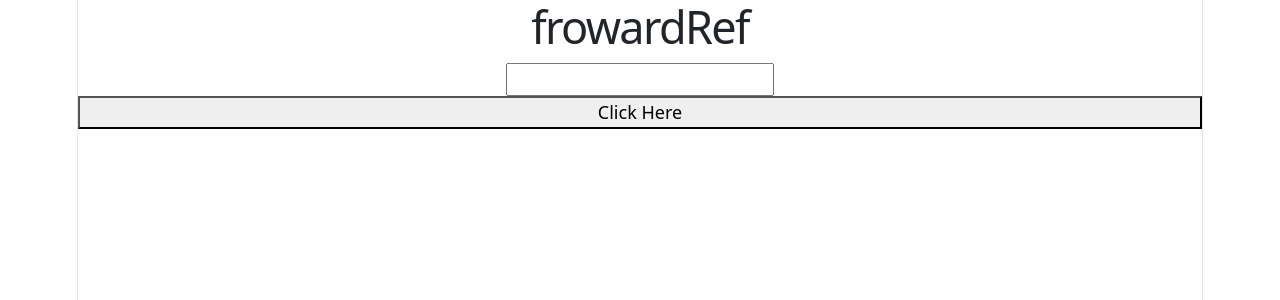
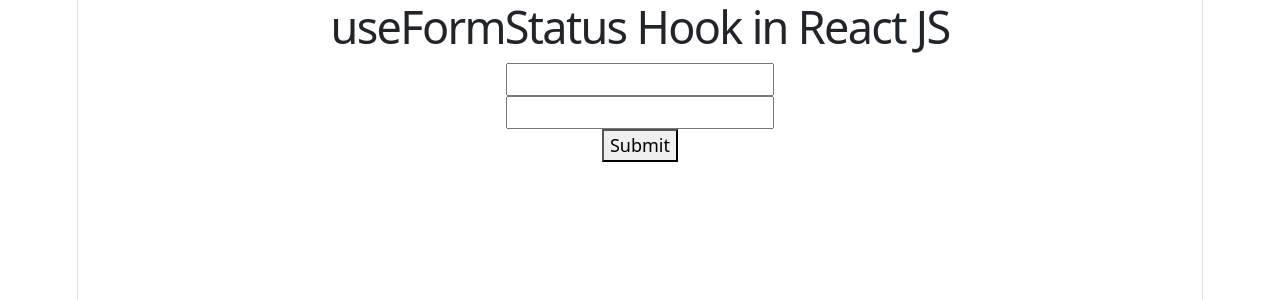
Before and after one commit to its-rahulrana/react-codestepbystep, a React (Vite) app: page / in a window 1280 px wide. Shown: the top 300 px of the page. Built offline with nearby package versions, Linux system fonts and the light colour scheme.

Commit message:
Code 30 useFormStatus Hook

```diff
--- a/src/App.jsx
+++ b/src/App.jsx
@@ -1,22 +1,33 @@
-import { useRef } from "react";
-import UserInput from "./UserInput";
+import { useFormStatus } from "react-dom";
 
 const App = () => {
 
-  const inputRef = useRef();
-
-  const inputRefHandler = () => {
-    inputRef.current.focus(),
-    inputRef.current.value = "12345",
-    inputRef.current.style.color = "blue",
-    inputRef.current.style.width = "400px"
+  const submitHandler = async () => {
+    await new Promise(res => setTimeout(res, 2000));
+    console.log("Submit");
   }
 
-  return(
+  const CustomForm = () => {
+    const {pending} = useFormStatus()
+    console.log(pending);
+
+    return(
+      <div>
+          <input type="text"/>
+          <br/>
+          <input type="password"/>
+          <br/>
+          <button disabled={pending}>{pending?'Submitting...':"Submit"}</button>
+        </div>
+    )
+  }
+
+  return (
     <>
-      <h1>frowardRef</h1>
-      <UserInput ref={inputRef}/>
-      <button onClick={inputRefHandler}>Click Here</button>
+      <h1>useFormStatus Hook in React JS</h1>
+      <form action={submitHandler}>
+        <CustomForm/>
+      </form>
     </>
   )
 }
--- a/src/UserInput.jsx
+++ /dev/null
@@ -1,9 +0,0 @@
-const UserInput = props => {
-    return (
-        <div>
-            <input type="text" ref={props.ref}/>
-        </div>
-    )
-}
-
-export default UserInput;
```
